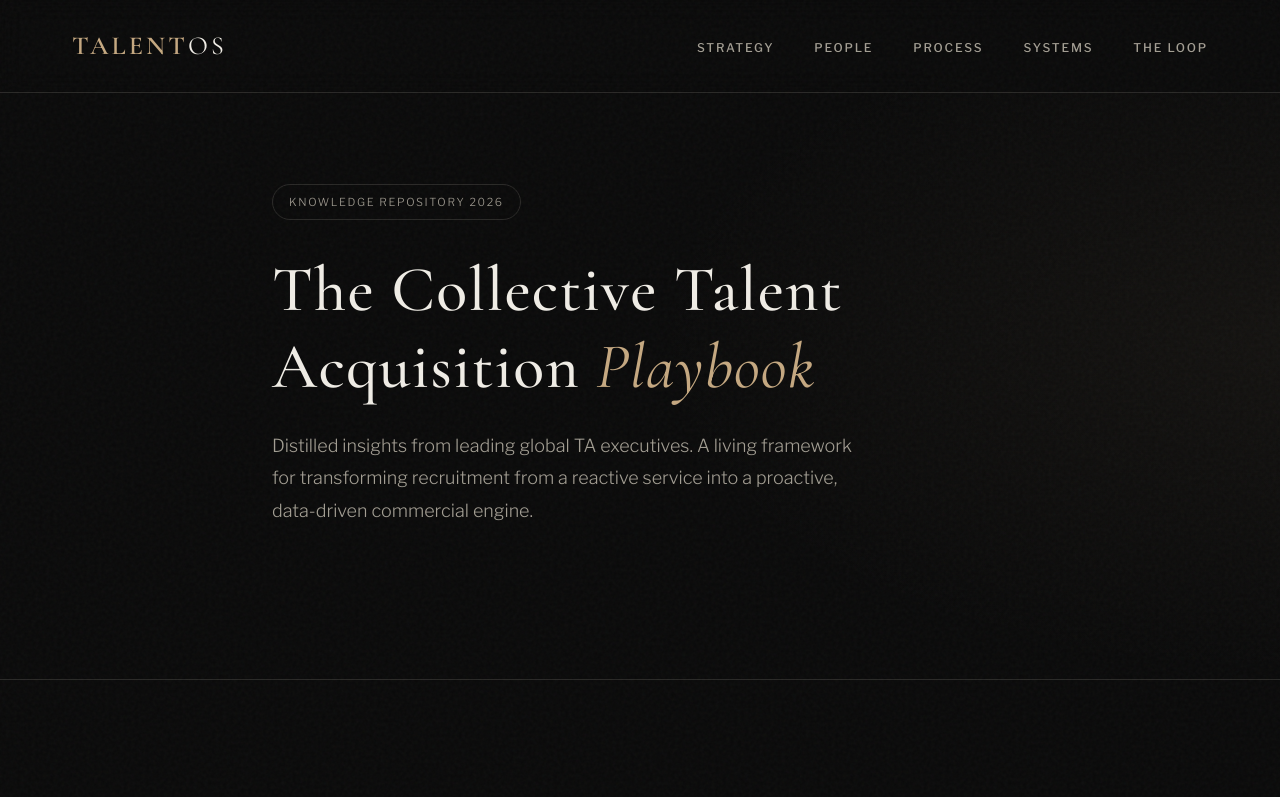
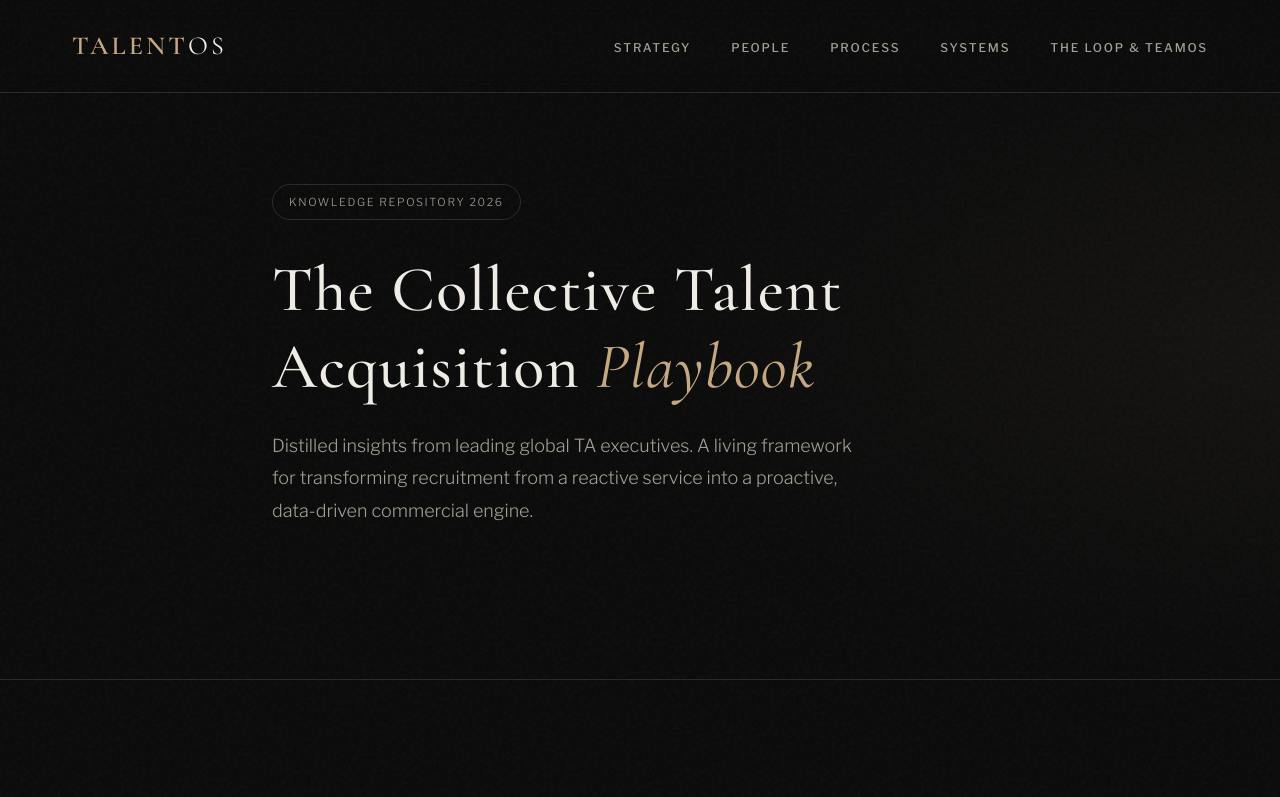
Before and after one commit to rgalas1/TalentOS, a plain HTML site: page index.html in a window 1280 px wide. Shown: the top 797 px of the page. Drawn offline with nearby package versions, Linux system fonts and the light colour scheme.

Commit message:
Update index.html

```diff
--- a/index.html
+++ b/index.html
@@ -398,7 +398,7 @@
                 <li><a href="#people">People</a></li>
                 <li><a href="#process">Process</a></li>
                 <li><a href="#systems">Systems</a></li>
-                <li><a href="#feedback-loop">The Loop</a></li>
+                <li><a href="#feedback-loop">The Loop & TeamOS</a></li>
             </ul>
         </div>
     </nav>
```
